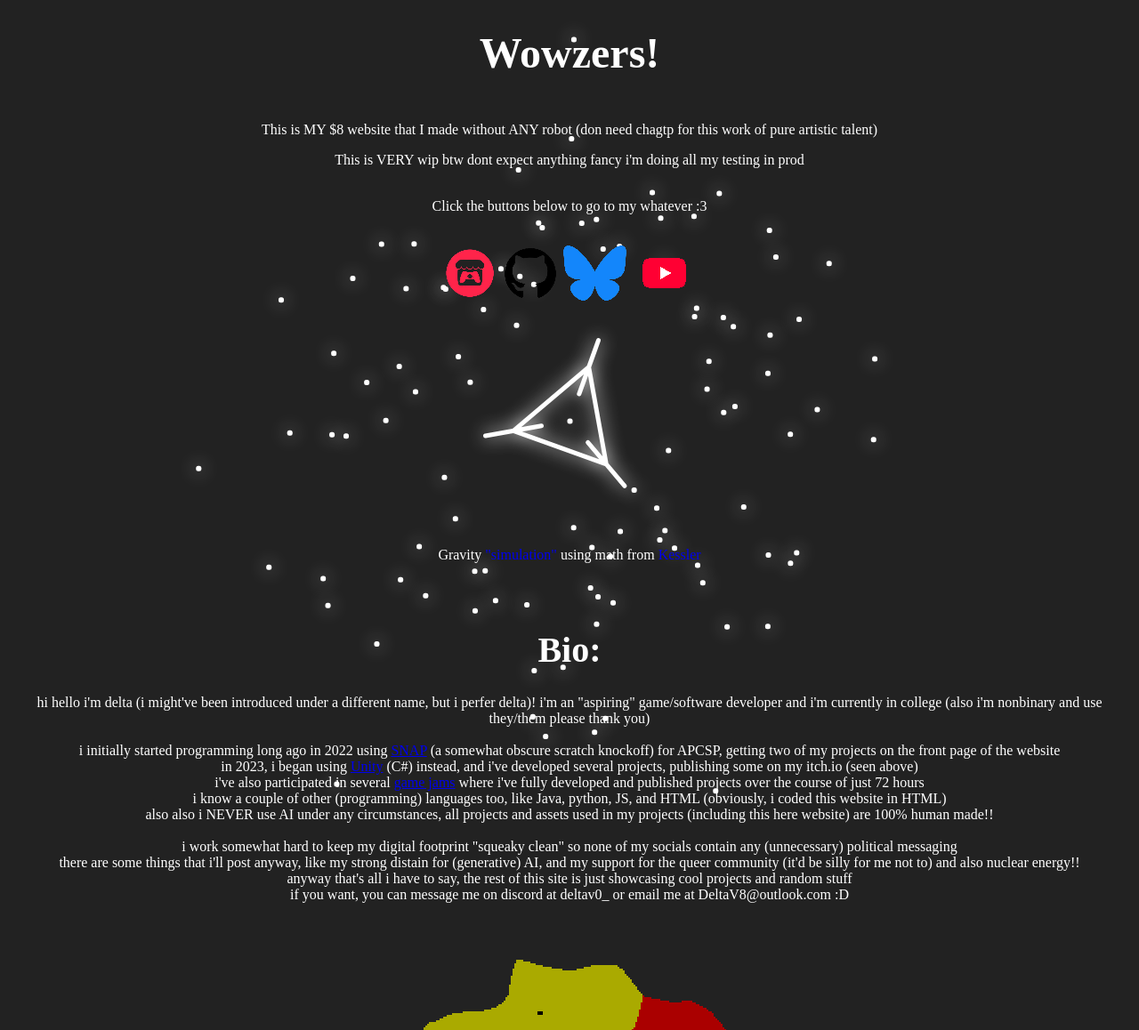
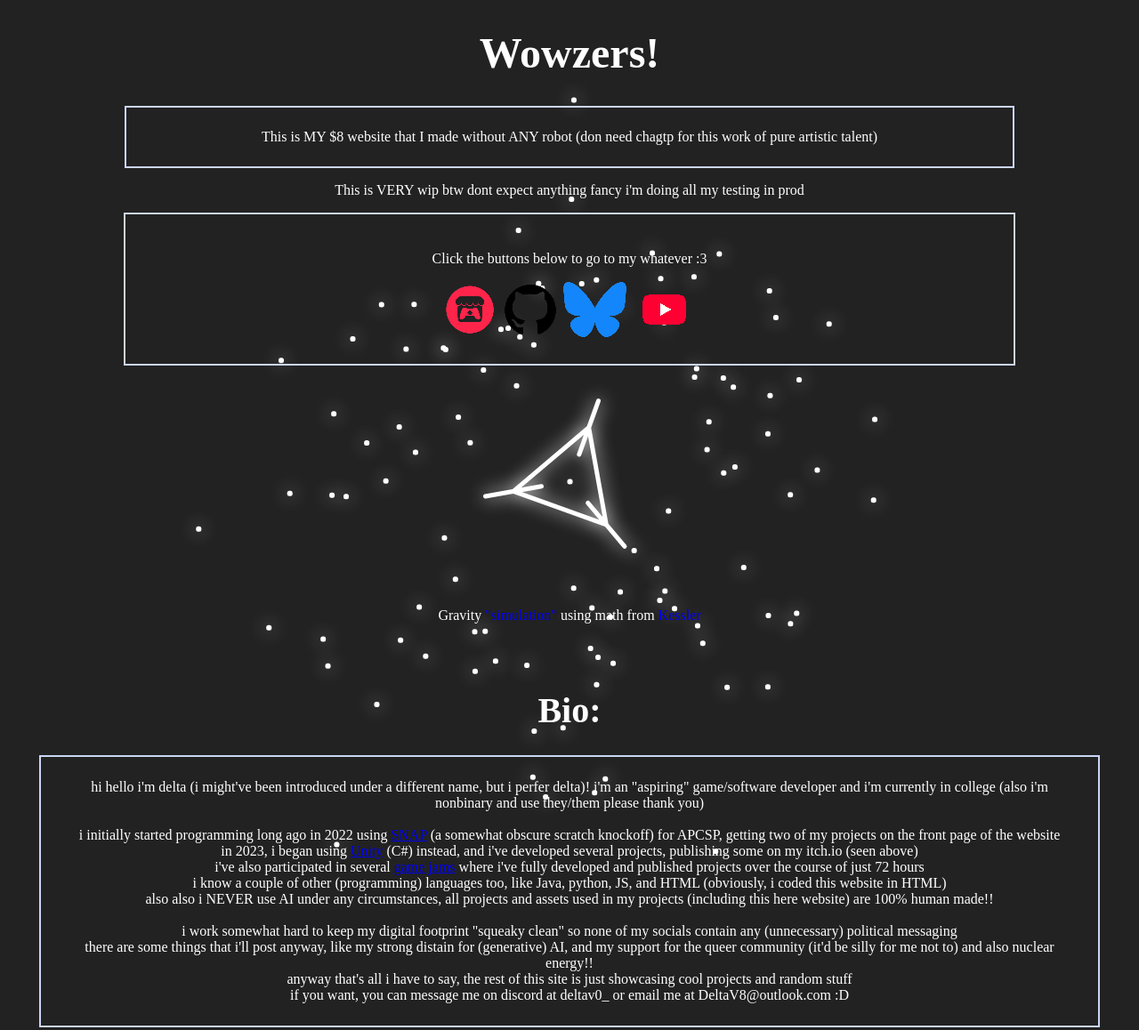
Before and after one commit to DeltaV0/HitWebsite, a plain HTML site: page index.html in a window 1280 px wide. Shown: the top 1158 px of the page at 89% size. Drawn offline with Linux system fonts and the light colour scheme; animation ran at ten frames a second.

Commit message:
test professional mode

```diff
--- a/index.html
+++ b/index.html
@@ -16,14 +16,15 @@
     <body style="background-color:#222222;">
         <header><h1 style="color:white; text-align:center; font-size:300%; font-family:asap;"><strong>Wowzers!</strong></h1></header>
 
-        <section><p style="color:white; text-align:center; font-family:asap;"><br>This is MY $8 website that I made without ANY robot (don need chagtp for this work of pure artistic talent)</p></section>
+        <section><p style="color:white; text-align:center; font-family:asap; border: 2px solid #cbd5f5; width: 75%;padding: 24px;margin: auto;">This is MY $8 website that I made without ANY robot (don need chagtp for this work of pure artistic talent)</p></section>
 
         <aside><p style="color:white; text-align:center; font-family:asap;">This is VERY wip btw dont expect anything fancy i'm doing all my testing in prod</p></aside>
 
-        <aside><p style="color:white; text-align:center; font-family:asap;"><br>Click the buttons below to go to my whatever :3</p></aside>
 
-        <br>
-        <nav style = "text-align:center; text-decoration:none; image-rendering: pixelated; image-rendering: crisp-edges;clear: both;">
+
+        <nav style = "text-align:center; text-decoration:none; image-rendering: pixelated; image-rendering: crisp-edges;clear: both;border: 2px solid #cbd5f5; width: 75%;padding: 25px;margin: auto;">
+            <aside><p style="color:white; text-align:center; font-family:asap;">Click the buttons below to go to my whatever :3</p></aside>
+
             <a href="https://deltav0.itch.io/" style = "text-decoration:none;"><img src="images/itch.png" alt="Clickable Image" width="64" height="64" title="My Itch.io"></a>
             <a href="https://github.com/DeltaV0" style = "text-decoration:none;"><img src="images/git.png" alt="Clickable Image" width="64" height="64" title="My Github"></a>
             <a href="https://bsky.app/profile/wowzers.cc" style = "text-decoration:none;"><img src="images/bsky.png" alt="Clickable Image" width="73" height="64" title="My Bluesky"></a>
@@ -171,7 +172,7 @@
 
         <header><h1 style="color:white; text-align:center; font-size:250%; font-family:asap;top: -772px;position: relative;"><br><strong>Bio:</strong></h1></header>
 
-         <aside><p style="color:white; text-align:center; position: relative;top: -772px; font-family:asap;">
+         <aside><p style="color:white; text-align:center; position: relative;top: -772px; font-family:asap;border: 2px solid #cbd5f5; width: 90%;padding: 25px;margin: auto;">
            hi hello i'm delta (i might've been introduced under a different name, but i perfer delta)! i'm an "aspiring" game/software developer and i'm currently in college (also i'm nonbinary and use they/them please thank you)
            <br><br> i initially started programming long ago in 2022 using <a href="https://snap.berkeley.edu/">SNAP</a> (a somewhat obscure scratch knockoff) for APCSP, getting two of my projects on the front page of the website
            <br> in 2023, i began using <a href="https://snap.berkeley.edu/">Unity</a> (C#) instead, and i've developed several projects, publishing some on my itch.io (seen above)
```
Also changed, not shown: professional/index.html (added, +13 -0 lines).
